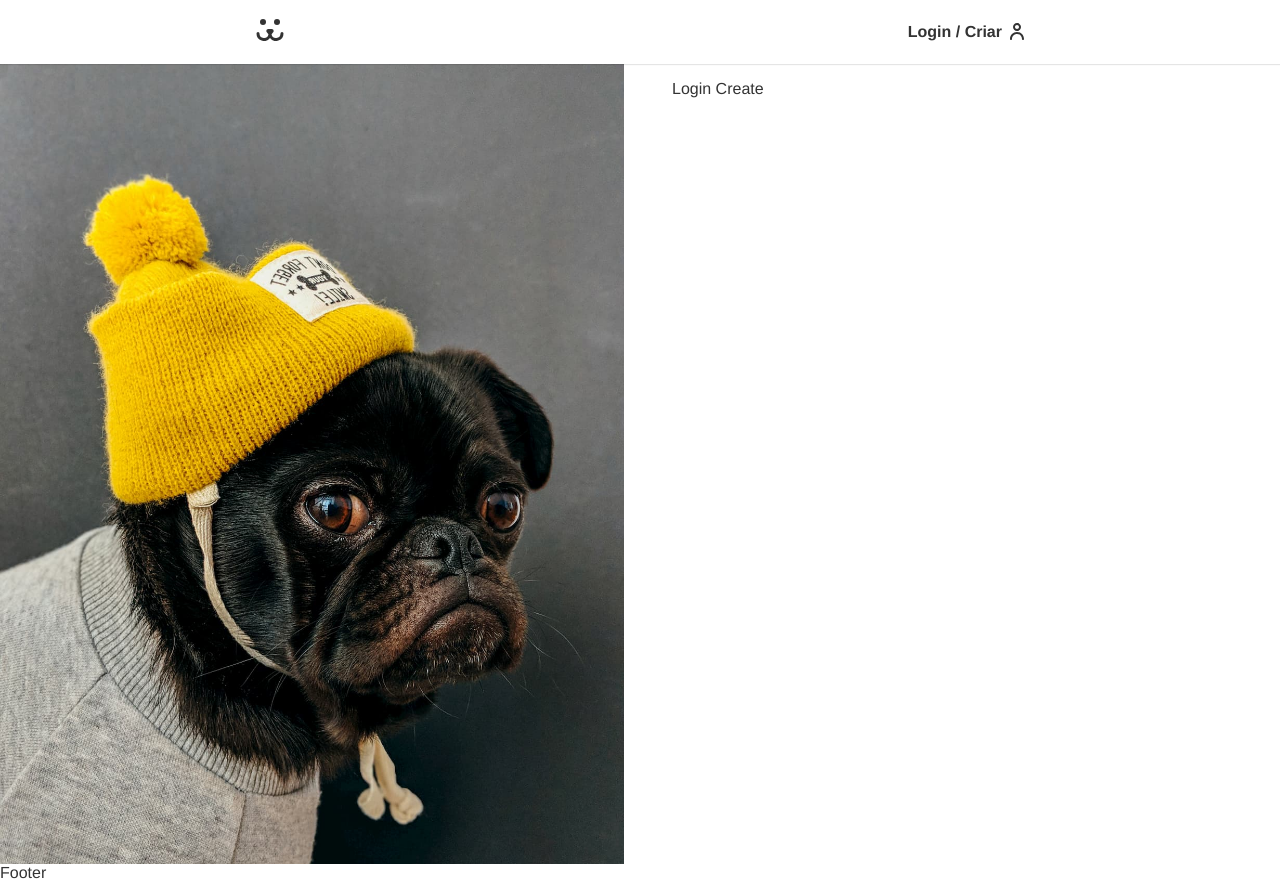
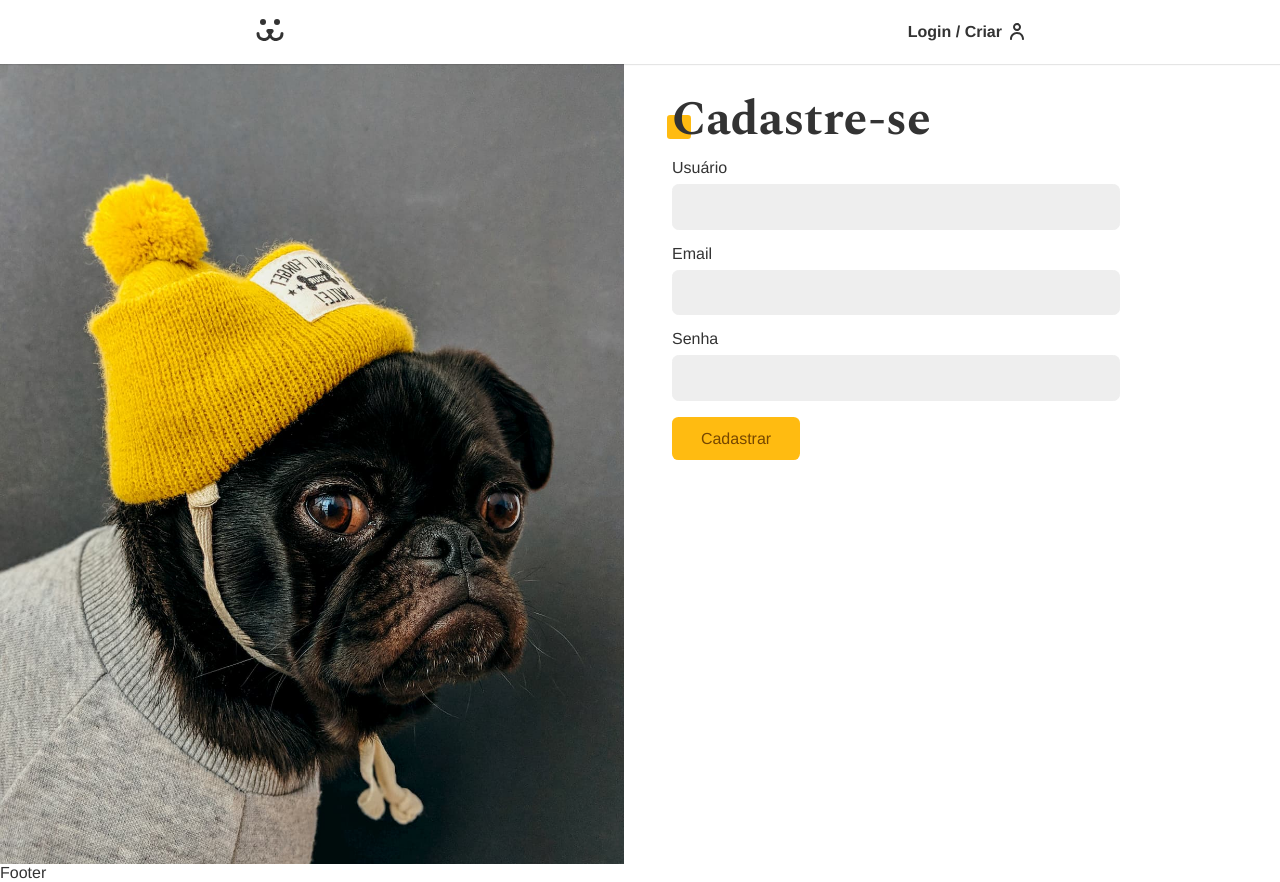
Before and after one commit to AlexWasHeree/Dogs, a React (Create React App) app: page /login/criar in a window 1280 px wide. Built offline with nearby package versions, Linux system fonts and the light colour scheme.

Commit message:
login create

```diff
--- a/src/Components/Login/LoginCreate.js
+++ b/src/Components/Login/LoginCreate.js
@@ -1,7 +1,41 @@
 import React from 'react';
+import Input from '../Forms/Input';
+import Button from '../Forms/Button';
+import useForm from '../../Hooks/useForm';
+import { USER_POST } from '../../api';
+import { UserContext } from '../../UserContext';
 
 const LoginCreate = () => {
-  return <div>Login Create</div>;
+  const username = useForm();
+  const email = useForm('email');
+  const password = useForm();
+
+  const { userLogin } = React.useContext(UserContext);
+
+  async function handleSubmit(event) {
+    event.preventDefault();
+    const { url, options } = USER_POST({
+      username: username.value,
+      email: email.value,
+      password: password.value,
+    });
+    const response = await fetch(url, options);
+    if (response.ok) {
+      userLogin(username.value, password.value);
+    }
+  }
+
+  return (
+    <section className="animeLeft">
+      <h1 className="title">Cadastre-se</h1>
+      <form onSubmit={handleSubmit}>
+        <Input label="Usuário" type="text" name="username" {...username} />
+        <Input label="Email" type="email" name="email" {...email} />
+        <Input label="Senha" type="password" name="password" {...password} />
+        <Button>Cadastrar</Button>
+      </form>
+    </section>
+  );
 };
 
 export default LoginCreate;
--- a/src/Hooks/useForm.js
+++ b/src/Hooks/useForm.js
@@ -2,8 +2,8 @@ import React from 'react';
 
 const types = {
   email: {
-    regex: /^[a-z0-9.]+@[a-z0-9]+\.[a-z]+\.([a-z]+)?$/i,
-    msg: 'Preencha um emial valido',
+    regex: /^[\w-.]+@([\w-]+\.)+[\w-]{2,4}$/g,
+    msg: 'Preencha um email válido',
   },
 };
 
--- a/src/api.js
+++ b/src/api.js
@@ -36,3 +36,16 @@ export function USER_GET(token) {
     },
   };
 }
+
+export function USER_POST(body) {
+  return {
+    url: API_URL + '/api/user',
+    options: {
+      method: 'POST',
+      headers: {
+        'Content-Type': 'application/json',
+      },
+      body: JSON.stringify(body),
+    },
+  };
+}
```
